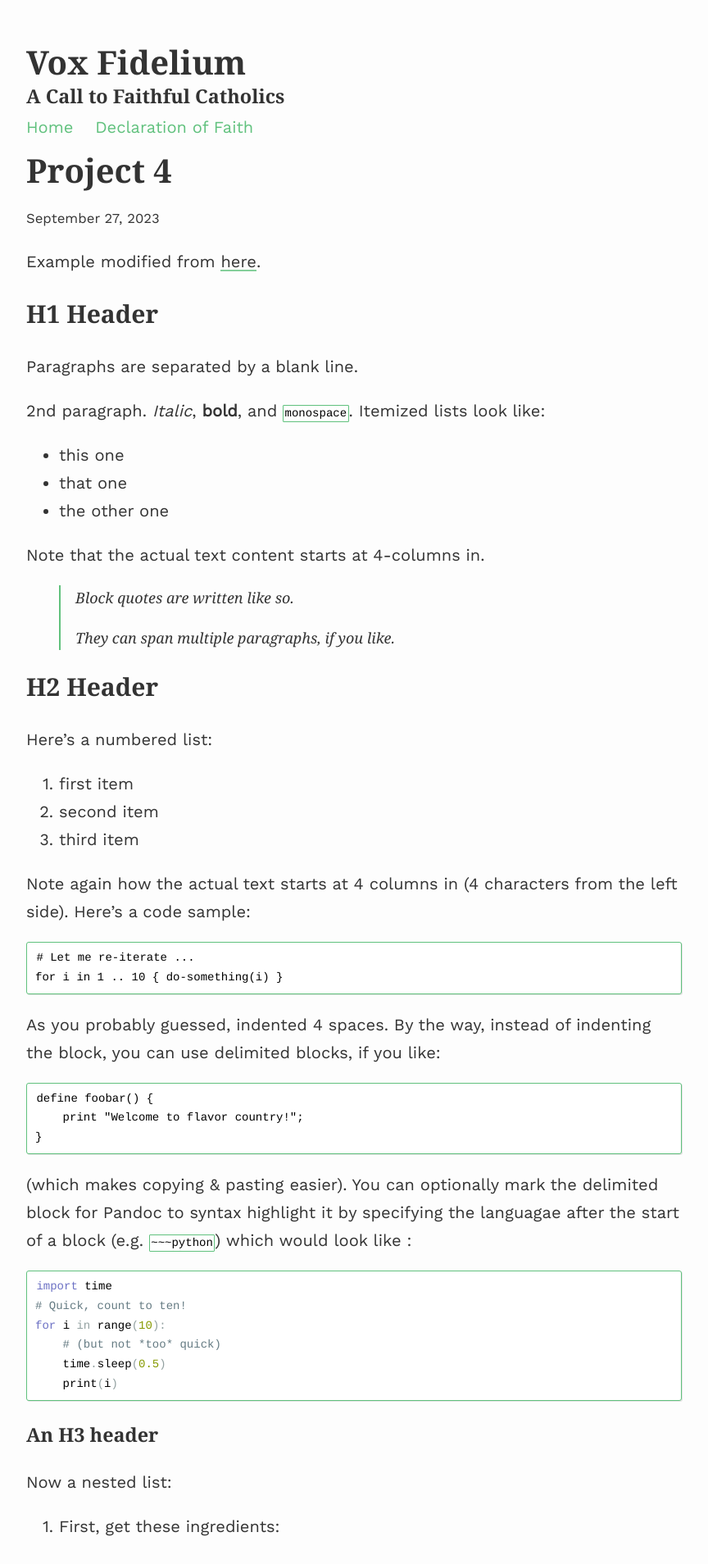
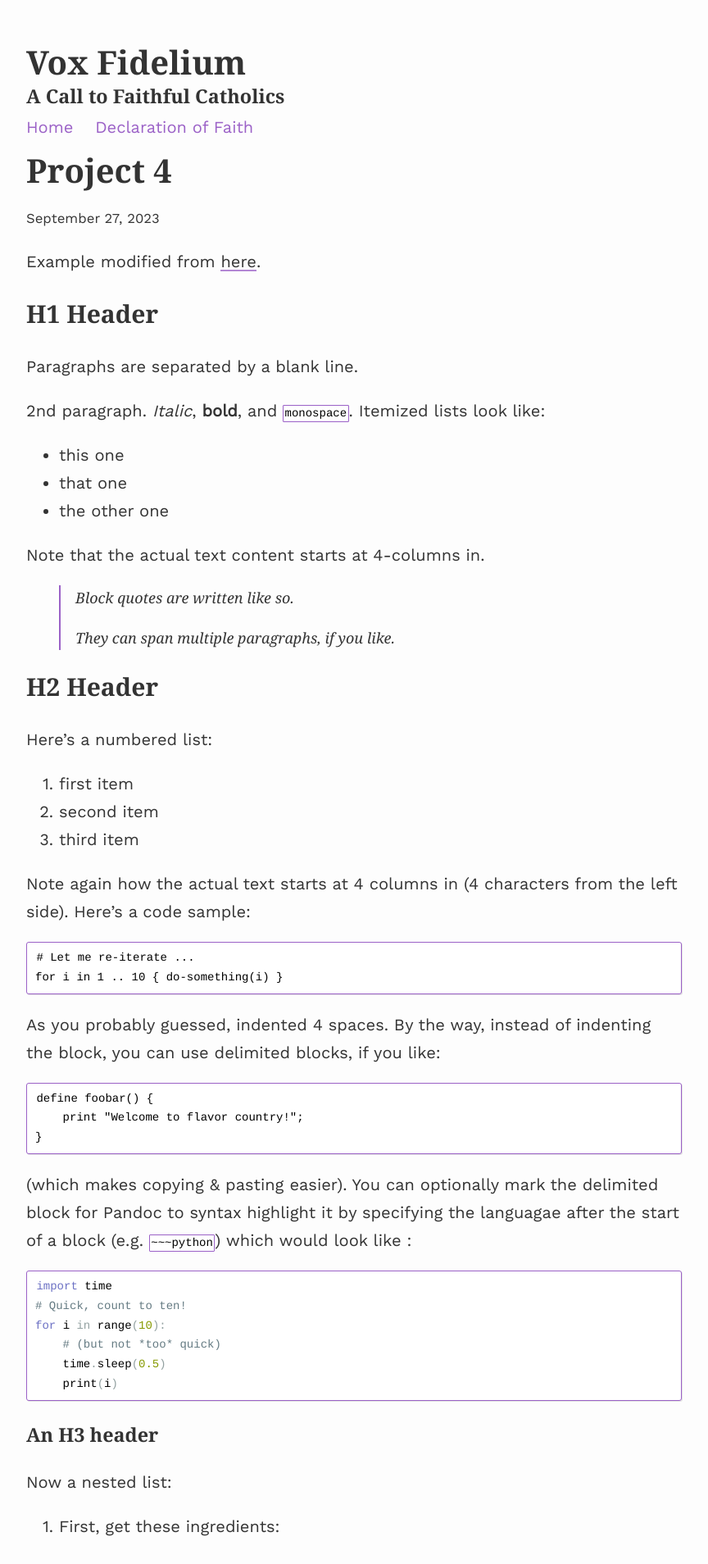
Before and after one commit to shalone86/vox-fidelium, a Jekyll site: the page built from _projects/project4.md, in a window 1280 px wide. Shown: the top 1908 px of the page at 82% size, without its empty margins (208-1072 px from the left). Built offline with Jekyll 4.4.1, drawn with Linux system fonts in a browser that asks for light colours; nearby versions of some CDN libraries; formulas are drawn with MathJax 3.

Commit message:
Update variables.scss

```diff
--- a/assets/css/_sass/variables.scss
+++ b/assets/css/_sass/variables.scss
@@ -8,7 +8,7 @@ $spacing-unit:     30px;
 $light-gray: gray;
 $text-color:       #333;
 $background-color: #fdfdfd;
-$brand-color:      #60c17d;
+$brand-color:      #9b61c7;
 $projectbox-text:  #1e2126;
 
 // Color scheme for light
```
